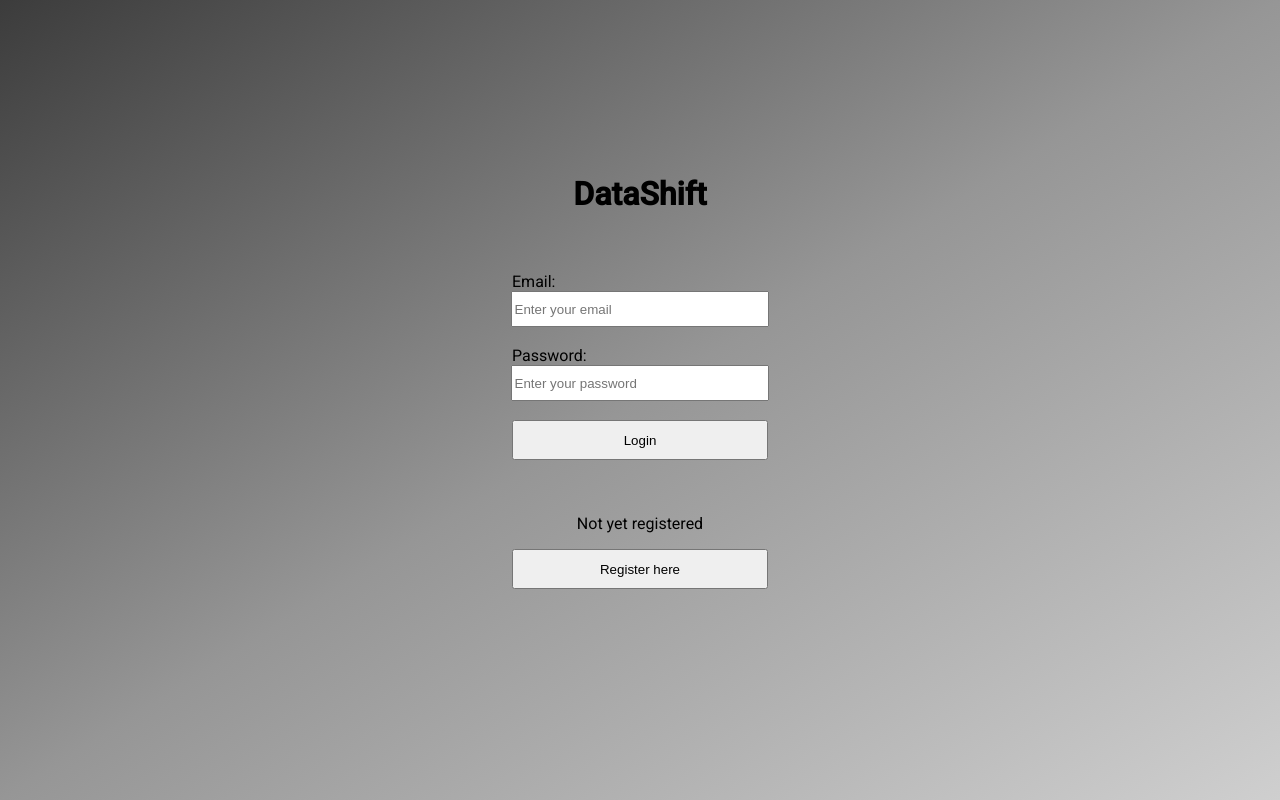
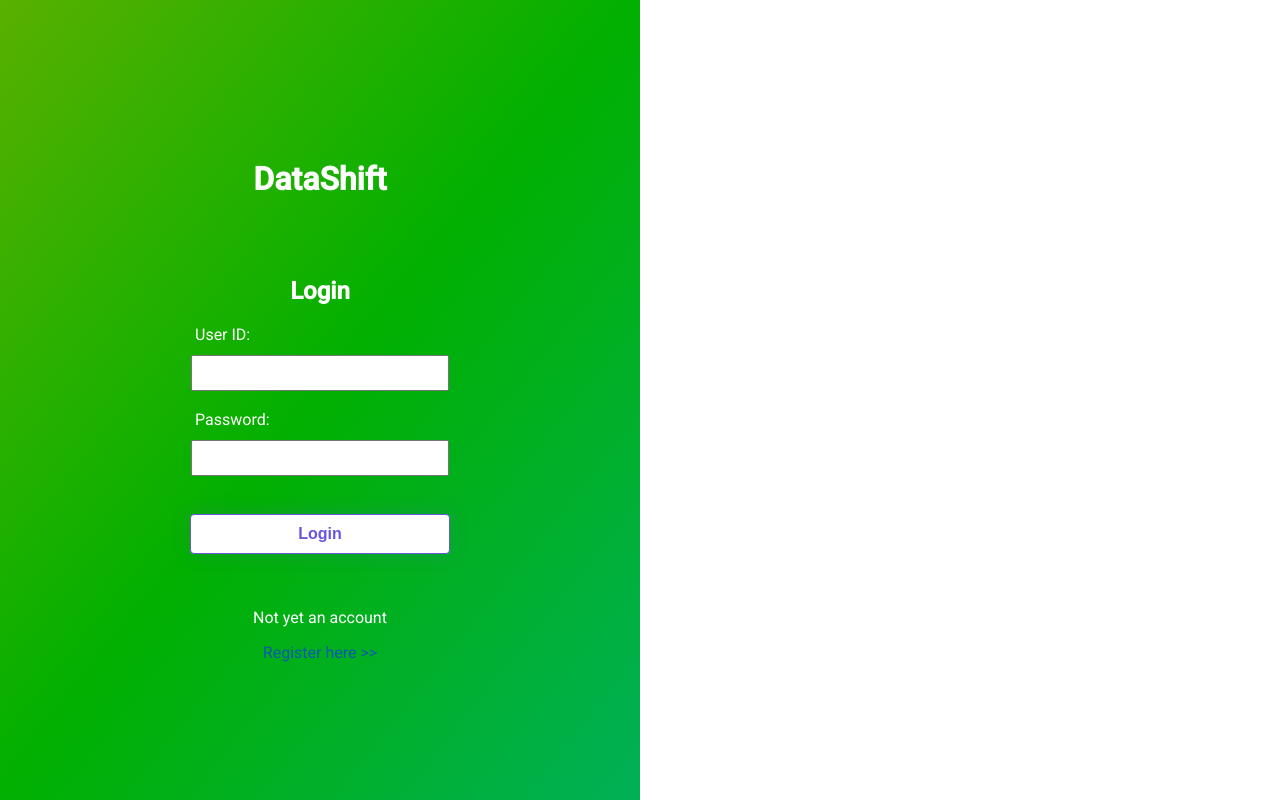
Before and after one commit to marioonor/datashift_web, an Angular app: page /login in a window 1280 px wide. Built offline with nearby package versions, Linux system fonts and the light colour scheme.

Commit message:
done creating the login and register functions andenhance the ui of login and register page

```diff
--- a/src/app/content/content.component.css
+++ b/src/app/content/content.component.css
@@ -117,21 +117,6 @@ body {
   line-height: 1.25;
 }
 
-.btn {
-  background-color: rgb(61, 165, 35);
-  color: white;
-  padding: 10px 20px;
-  margin: 8px 0;
-  border: none;
-  cursor: pointer;
-  width: 100%;
-  opacity: 0.9;
-}
-
-.btn:hover {
-  opacity: 1;
-}
-
 .text-center {
   text-align: center;
 }
@@ -176,6 +161,36 @@ thead {
 }
 
 th {
-  background-color: rgb(61, 165, 35);
+  background-color: rgb(68, 185, 39);
   color: white;
 }
+
+button {
+  cursor: pointer;
+  border: 0;
+  font-size: 16px;
+  border-radius: 4px;
+  font-weight: 600;
+  margin: 0 10px;
+  width: 200px;
+  padding: 10px 0;
+  box-shadow: 0 0 20px rgba(104, 85, 224, 0.2);
+  transition: 0.4s;
+}
+
+.reg {
+  color: #0001b0;
+  background-color: rgba(104, 85, 224, 1);
+}
+
+.btn {
+  color: rgb(104, 85, 224);
+  background-color: rgba(255, 255, 255, 1);
+  border: 1px solid rgba(104, 85, 224, 1);
+}
+
+button:hover {
+  color: white;
+  box-shadow: 0 0 20px rgba(104, 85, 224, 0.6);
+  background-color: #0059b0;
+}
--- a/src/app/header/header.component.css
+++ b/src/app/header/header.component.css
@@ -1,5 +1,5 @@
 .header {
-    background-color: #333;
+    background-image: linear-gradient(to bottom right, #59b000, #01b000, #00b057);
     color: white;
     text-align: center;
     display: flex;
--- a/src/app/login/login.component.css
+++ b/src/app/login/login.component.css
@@ -1,44 +1,82 @@
 .container {
-    display: flex;
-    justify-content: center;
-    align-items: center;
-    flex-direction: column;
-    min-height: 100vh;
-    background-image: linear-gradient(to bottom right, #3c3c3c, #969696, #cfcfcf);
+  display: flex;
+  flex-direction: column;
+  align-items: center;
+  justify-content: center;
+  height: 100vh;
+  width: 50%;
+  background-image: linear-gradient(to bottom right, #59b000, #01b000, #00b057);
 }
 
-.login-container {
-    display: flex;
-    flex-direction: column;
-    align-items: center;
-    width: 100%;
+.login-form {
+  display: flex;
+  flex-direction: column;
+  align-items: center;
+  justify-content: center;
+}
+
+.form-group {
+  display: flex;
+  flex-direction: column;
+  align-items: center;
+  justify-content: center;
+}
+
+.txtlabel {
+  width: 250px;
+  height: 30px;
 }
 
 .frm {
-    display: flex;
-    flex-direction: column;
-    align-items: center;
-    width: 20%;
-}
-
-.text {
-    width: 98%;
-    height: 30px;
-}
-
-.cntr {
-    display: flex;
-    flex-direction: column;
-    align-items: center;
-    width: 100%;
+  display: flex;
+  flex-direction: column;
+  align-items: center;
+  justify-content: center;
 }
 
 label {
-    width: 100%;
-    text-align: left;
+  text-align: left;
+  width: 100%;
+  color: white;
+}
+
+button {
+  cursor: pointer;
+  border: 0;
+  font-size: 16px;
+  border-radius: 4px;
+  font-weight: 600;
+  margin: 0 10px;
+  width: 260px;
+  padding: 10px 0;
+  box-shadow: 0 0 20px rgba(104, 85, 224, 0.2);
+  transition: 0.4s;
+}
+
+.reg {
+  color: #0001b0;
+  background-color: rgba(104, 85, 224, 1);
 }
 
 .btn {
-    width: 100%;
-    height: 40px;
+  color: rgb(104, 85, 224);
+  background-color: rgba(255, 255, 255, 1);
+  border: 1px solid rgba(104, 85, 224, 1);
 }
+
+button:hover {
+  color: white;
+  box-shadow: 0 0 20px rgba(104, 85, 224, 0.6);
+  background-color: #0059b0;
+}
+
+h1,
+h2,
+p {
+  color: white;
+}
+
+a {
+  cursor: pointer;
+  color: #0059b0;
+}
--- a/src/app/login/login.component.html
+++ b/src/app/login/login.component.html
@@ -1,43 +1,20 @@
 <div class="container">
-  <form class="frm login-form" [formGroup]="data" (ngSubmit)="onSubmit()">
-    <div class="login-container">
-      <h1>DataShift</h1>
-      <br />
-      <br />
-      <div class="cntr email-container">
-        <label>Email:</label>
-        <input
-          class="text"
-          type="email"
-          id="email"
-          placeholder="Enter your email"
-          formControlName="userId"
-        />
+  <div class="login-form">
+    <h1>DataShift</h1><br><br>
+    <h2>Login</h2>
+    <form class="frm" [formGroup]="data" (ngSubmit)="onSubmit()">
+      <div class="form-group">
+        <label class="txtlabel" for="userId">User ID:</label>
+        <input class="txtlabel" type="text" id="userId" formControlName="userId" required />
       </div>
-      <br />
-      <div class="cntr password-container">
-        <label>Password:</label>
-        <input
-          class="text"
-          type="password"
-          id="password"
-          placeholder="Enter your password"
-          formControlName="password"
-        />
-      </div>
-      <br />
-      <button class="btn login-btn">Login</button>
-      <br />
-      <br />
-    </div>
-  </form>
-  <form class="frm register-form" [formGroup]="data" (ngSubmit)="onRegister()">
-    <div class="cntr register-container">
-      <p>Not yet registered</p>
-      <button class="btn register-btn">Register here</button>
-      <br />
-      <br />
-      <br />
-    </div>
-  </form>
+      <br>
+      <div class="form-group">
+        <label class="txtlabel" for="password">Password:</label>
+        <input class="txtlabel" type="password" id="password" formControlName="password" required />
+      </div><br><br>
+      <button class="btn" type="submit" class="btn">Login</button><br><br>
+      <p>Not yet an account</p>
+      <a (click)="onRegister()">Register here >></a>
+    </form>
+  </div>
 </div>
--- a/src/app/login/login.component.ts
+++ b/src/app/login/login.component.ts
@@ -1,11 +1,12 @@
 import { HttpClient } from '@angular/common/http';
 import { Component } from '@angular/core';
 import { FormControl, FormGroup, ReactiveFormsModule } from '@angular/forms';
-import { Router } from '@angular/router';
+import { Router, RouterModule } from '@angular/router';
 
 @Component({
   selector: 'app-login',
-  imports: [ReactiveFormsModule],
+  standalone: true,
+  imports: [ReactiveFormsModule, RouterModule],
   templateUrl: './login.component.html',
   styleUrl: './login.component.css',
 })
--- a/src/app/register/register.component.css
+++ b/src/app/register/register.component.css
@@ -4,36 +4,79 @@
   align-items: center;
   justify-content: center;
   height: 100vh;
-    background-image: linear-gradient(to bottom right, #3c3c3c, #969696, #cfcfcf);
+  width: 50%;
+  background-image: linear-gradient(to bottom right, #59b000, #01b000, #00b057);
 }
 
-.register-container {
+.register-form {
   display: flex;
   flex-direction: column;
   align-items: center;
   justify-content: center;
-    width: 300px;
 }
 
-.cntr {
+.frm {
   display: flex;
   flex-direction: column;
+  align-items: center;
   justify-content: center;
-    width: 100%;
 }
 
-input {
+.form-group {
+  display: flex;
+  flex-direction: column;
+  align-items: center;
+  justify-content: center;
+}
+
+.txtlabel {
+  width: 250px;
   height: 30px;
-    font-size: 14px;
+}
+
+label {
+  text-align: left;
+  width: 100%;
+  color: white;
+}
+
+button {
+  cursor: pointer;
+  border: 0;
+  font-size: 16px;
+  border-radius: 4px;
+  font-weight: 600;
+  margin: 0 10px;
+  width: 260px;
+  padding: 10px 0;
+  box-shadow: 0 0 20px rgba(104, 85, 224, 0.2);
+  transition: 0.4s;
+}
+
+.reg {
+  color: #0001b0;
+  background-color: rgba(104, 85, 224, 1);
 }
 
 .btn {
-    height: 35px;
-    font-size: 14px;
-    width: 100%;
-    cursor: pointer;
+  color: rgb(104, 85, 224);
+  background-color: rgba(255, 255, 255, 1);
+  border: 1px solid rgba(104, 85, 224, 1);
 }
 
-h1 {
-    text-align: center;
+button:hover {
+  color: white;
+  box-shadow: 0 0 20px rgba(104, 85, 224, 0.6);
+  background-color: #0059b0;
 }
+
+h1,
+h2,
+p {
+  color: white;
+}
+
+a {
+  cursor: pointer;
+  color: #0059b0;
+}
--- a/src/app/register/register.component.html
+++ b/src/app/register/register.component.html
@@ -1,41 +1,22 @@
 <div class="container">
-  <form>
-    <h1>DataShift</h1>
-    <div class="register-container">
-      <div class="cntr name-container">
-        <label>Name:</label>
-        <input
-          class="text"
-          type="text"
-          id="username"
-          placeholder="Enter your name"
-          formControlName="username"
-        />
-      </div>
-      <br />
-      <div class="cntr email-container">
-        <label>Email:</label>
-        <input
-          class="text"
-          type="email"
-          id="email"
-          placeholder="Enter your email"
-          formControlName="userId"
-        />
-      </div>
-      <br />
-      <div class="cntr password-container">
-        <label>Password:</label>
-        <input
-          class="text"
-          type="password"
-          id="password"
-          placeholder="Enter your password"
-          formControlName="password"
-        />
-      </div>
-      <br />
-      <button class="btn register-btn">Register</button>
-    </div>
-  </form>
+  <div class="register-form">
+    <h1>DataShift</h1><br><br>
+    <h2>Register</h2>
+    <form class="frm" [formGroup]="register" (ngSubmit)="onSubmit()">
+      <div class="form-group">
+        <label class="txtlabel" for="userId">User Name:</label>
+        <input class="txtlabel" type="text" id="username" formControlName="username" required />
+      </div><br>
+      <div class="form-group">
+        <label class="txtlabel" for="userId">User ID:</label>
+        <input class="txtlabel" type="text" id="email" formControlName="email" required />
+      </div><br>
+      <div class="form-group">
+        <label class="txtlabel" for="password">Password:</label>
+        <input class="txtlabel" type="password" id="password" formControlName="password" required />
+      </div><br><br>
+      <button class="btn" type="submit" class="btn">Register</button><br>
+      <a (click)="onLogin()"><< Back</a>
+    </form>
+  </div>
 </div>
--- a/src/app/register/register.component.ts
+++ b/src/app/register/register.component.ts
@@ -1,11 +1,38 @@
+import { CommonModule } from '@angular/common';
+import { HttpClient } from '@angular/common/http';
 import { Component } from '@angular/core';
+import { FormControl, FormGroup, ReactiveFormsModule } from '@angular/forms';
+import { Router, RouterModule } from '@angular/router';
 
 @Component({
   selector: 'app-register',
-  imports: [],
+  standalone: true,
+  imports: [RouterModule, CommonModule, ReactiveFormsModule],
   templateUrl: './register.component.html',
-  styleUrl: './register.component.css'
+  styleUrl: './register.component.css',
 })
 export class RegisterComponent {
+  register = new FormGroup({
+    username: new FormControl(''),
+    email: new FormControl(''),
+    password: new FormControl(''),
+  });
+  constructor(private httpClient: HttpClient, private router: Router) {}
 
+  public onLogin() {
+    this.router.navigate(['/login']);
+  }
+  public onSubmit() {
+    const data = this.register.value;
+    console.log(data);
+    this.httpClient
+      .post<boolean>('http://localhost:8085/addUser', data)
+      .subscribe((response: boolean) => {
+        alert("Registration Successful!");
+        this.router.navigate(['/login']);
+      }, (error) => {
+        console.log(error);
+        alert('Registration Failed!');
+      });
+  }
 }
--- a/src/app/sidebar/sidebar.component.css
+++ b/src/app/sidebar/sidebar.component.css
@@ -23,17 +23,6 @@ select {
 .error {
   color: red;
   margin-top: 10px;
-}
-
-.btn {
-  background-color: rgb(61, 165, 35);
-  color: white;
-  padding: 10px 20px;
-  margin: 8px 0;
-  border: none;
-  cursor: pointer;
-  width: 100%;
-  opacity: 0.9;
 }
 
 .btn:hover {
@@ -68,3 +57,32 @@ select {
 select {
   width: 300px;
 }
+
+button {
+  cursor: pointer;
+  border: 0;
+  font-size: 16px;
+  border-radius: 4px;
+  font-weight: 600;
+  width: 100%;
+  padding: 10px 0;
+  box-shadow: 0 0 20px rgba(104, 85, 224, 0.2);
+  transition: 0.4s;
+}
+
+.reg {
+  color: #0001b0;
+  background-color: rgba(104, 85, 224, 1);
+}
+
+.btn {
+  color: rgb(104, 85, 224);
+  background-color: rgba(255, 255, 255, 1);
+  border: 1px solid rgba(104, 85, 224, 1);
+}
+
+button:hover {
+  color: white;
+  box-shadow: 0 0 20px rgba(104, 85, 224, 0.6);
+  background-color: #0059b0;
+}
--- a/src/app/sidebar/sidebar.component.html
+++ b/src/app/sidebar/sidebar.component.html
@@ -39,7 +39,7 @@
     type="file"
     (change)="onFileChange($event)"
     placeholder="Upload file"
-  />
+  /><br/><br/>
   <button class="btn btn-primary" (click)="uploadFile()">Upload!</button>
   <p *ngIf="uploadProgressMessage">{{ uploadProgressMessage }}</p>
   <div
```
Lines whose indentation alone changed are shown as unchanged.
